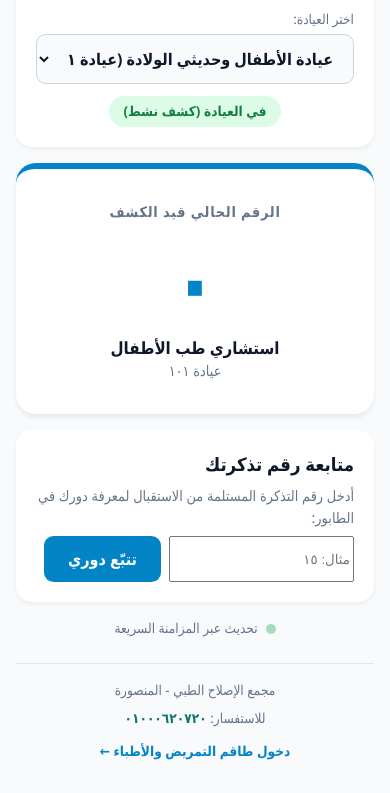
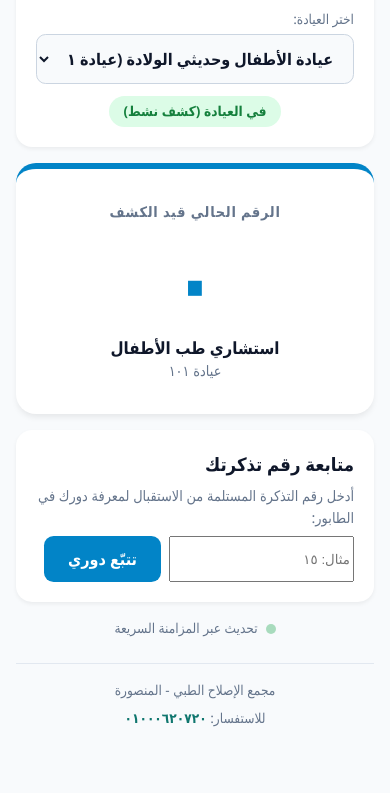
Before and after one commit to ahmed-eladl/islah-clinic-queue, a website: page public/index.html in a window 390 px wide. Shown: the part 163-956 px from the top of the page. After the commit the page ends 924 px from the top, so only its background shows below. Drawn offline with Linux system fonts and the light colour scheme; no server answers.

Commit message:
sec(patient): remove staff login link from patient mobile view

```diff
--- a/public/index.html
+++ b/public/index.html
@@ -293,9 +293,6 @@
     <div class="footer-links">
       <div>مجمع الإصلاح الطبي - المنصورة</div>
       <div>للاستفسار: <span class="hospital-phone">٠١٠٠٠٦٢٠٧٢٠</span></div>
-      <div style="margin-top: 0.75rem;">
-        <a href="/staff.html">دخول طاقم التمريض والأطباء &larr;</a>
-      </div>
     </div>
   </div>
 
```
